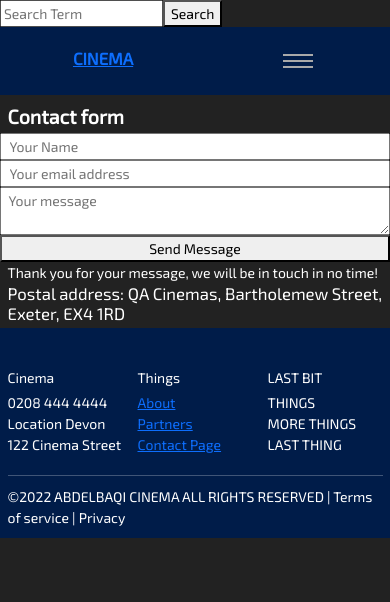
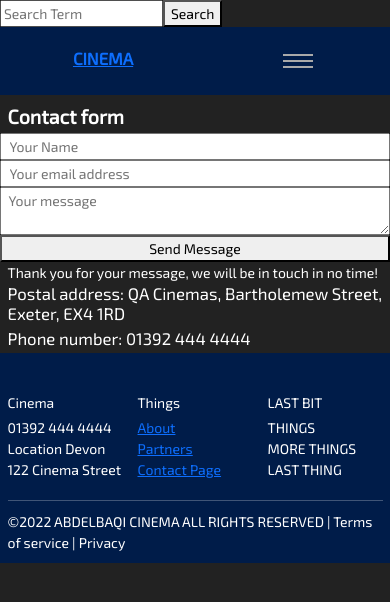
Before and after one commit to Rowanas/W11GCP, a React (Create React App) app in the folder w11gcp/: page /ContactPage.jsx in a window 390 px wide. Shown: the top 602 px of the page. Built offline with nearby package versions, Linux system fonts and the light colour scheme.

Commit message:
MG adding and editing phone numbers

```diff
--- a/w11gcp/src/Components/ContactPage.jsx
+++ b/w11gcp/src/Components/ContactPage.jsx
@@ -26,6 +26,7 @@ const [emailSent, setEmailSent] = useState(false);
             <Row><button onClick={submit}>Send Message</button></Row>
             <Row> <span className={emailSent ? 'visible' : null}>Thank you for your message, we will be in touch in no time!</span></Row>
                 <Row><h2>Postal address: QA Cinemas, Bartholemew Street, Exeter, EX4 1RD</h2></Row>
+                <Row><h2>Phone number: 01392 444 4444</h2></Row>
 
                 </Col>
                 </Container>
--- a/w11gcp/src/Components/Footer.jsx
+++ b/w11gcp/src/Components/Footer.jsx
@@ -9,7 +9,7 @@ const Footer = () => {
                     <div className="col">
                         <h4>Cinema</h4>
                         <ul className="list-unstyled">
-                            <li>0208 444 4444</li>
+                            <li>01392 444 4444</li>
                             <li>Location Devon</li>
                             <li>122 Cinema Street</li>
                         </ul>
```
